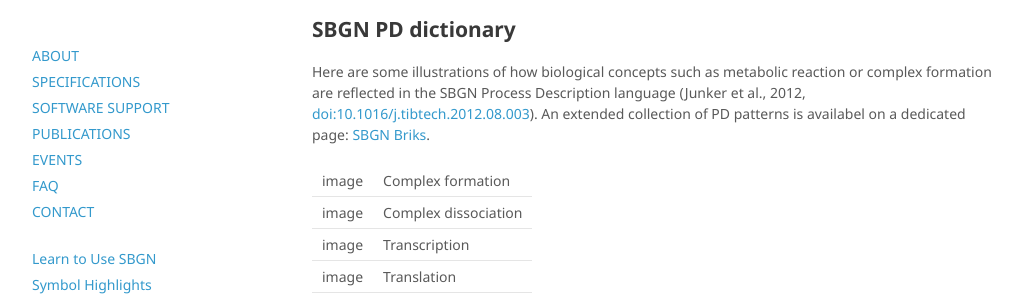
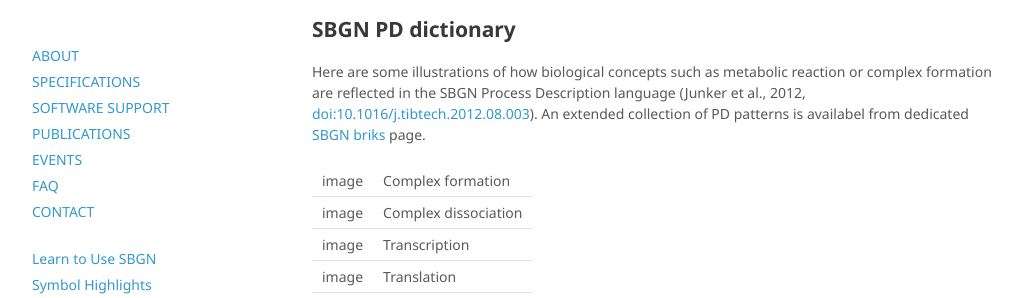
Before and after one commit to sbgn/sbgn, a Jekyll site: the page built from docs/learning_sbgn.md, in a window 1280 px wide and 900 px high, scrolled down 840 px. Shown: the part 156-454 px from the top of the window, without its empty margins (128-1150 px from the left). Built offline with Jekyll 4.4.1, drawn with Linux system fonts in a browser that asks for light colours; nearby versions of some CDN libraries.

Commit message:
Update learning_sbgn.md

```diff
--- a/docs/learning_sbgn.md
+++ b/docs/learning_sbgn.md
@@ -32,7 +32,7 @@
 
 ## SBGN PD dictionary
 
-<p>Here are some illustrations of how biological concepts such as metabolic reaction or complex formation are reflected in the SBGN Process Description language (Junker et al., 2012, <a href="https://dx.doi.org/10.1016/j.tibtech.2012.08.003">doi:10.1016/j.tibtech.2012.08.003</a>). An extended collection of PD patterns is availabel on a dedicated page: <a href="/docs/SBGN_bricks/">SBGN Briks</a>.</p>
+<p>Here are some illustrations of how biological concepts such as metabolic reaction or complex formation are reflected in the SBGN Process Description language (Junker et al., 2012, <a href="https://dx.doi.org/10.1016/j.tibtech.2012.08.003">doi:10.1016/j.tibtech.2012.08.003</a>). An extended collection of PD patterns is availabel from dedicated <a href="/docs/SBGN_bricks/">SBGN briks</a> page.</p>
 
 image | Complex formation
 image | Complex dissociation
```
